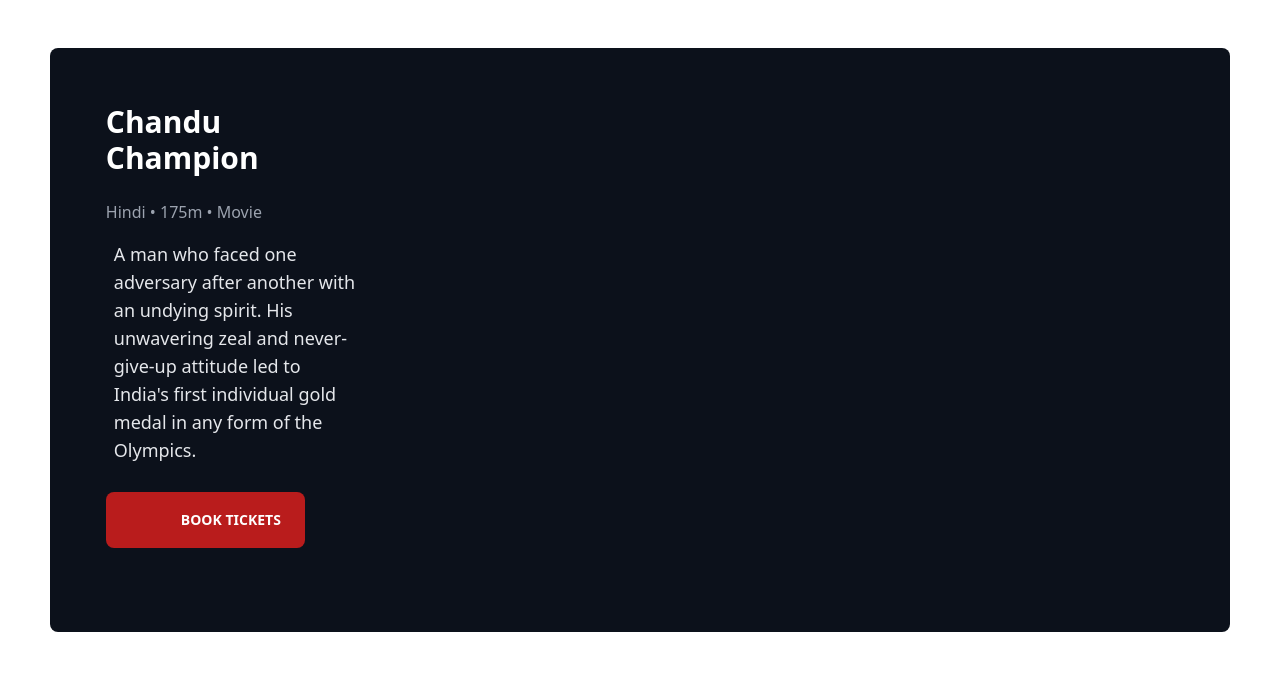
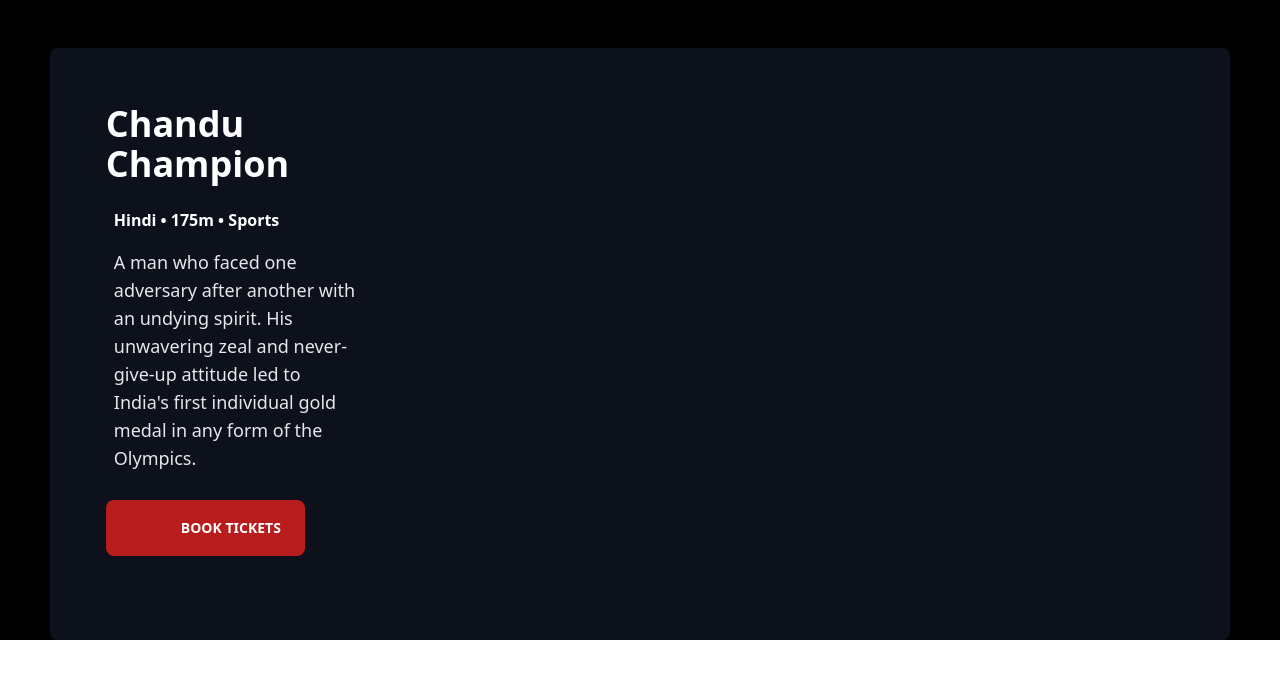
Before and after one commit to souvikree/FrontRow, a React (Create React App) app in the folder client/: page /movie/1 in a window 1280 px wide. Shown: the top 678 px of the page. Built offline with nearby package versions, Linux system fonts and the light colour scheme; some icons are missing.

Commit message:
Slider and movie width problem solved

```diff
--- a/client/src/App.js
+++ b/client/src/App.js
@@ -11,7 +11,7 @@
 function App() {
   const movie= Movielist[0]
   return (
-    <div className="w-screen h-screen">
+    <div className="App">
      <Router>
         {/* <Slider/> */}
         <Routes>
--- a/client/src/Pages/Home/Components/Slider/Slider.js
+++ b/client/src/Pages/Home/Components/Slider/Slider.js
@@ -39,14 +39,14 @@
                     className="w-full h-full rounded-2xl bg-center bg-cover flex transition-transform ease-out duration-500 object-cover cursor-pointer relative"
                 >
                     <div className="absolute inset-0 bg-gradient-to-b from-transparent to-black/80"></div>
-                    <div className="absolute bottom-0 p-6 flex flex-col space-y-2 max-w-lg z-10">
-                        <h4 className="text-white text-xl md:text-2xl lg:text-3xl font-bold">
+                    <div className="absolute bottom-0 left-0 p-6 flex flex-col space-y-2 max-w-lg z-10">
+                        <h4 className="text-white text-xl md:text-2xl lg:text-3xl font-bold text-left">
                             {Movielist[currentIndex].name}
                         </h4>
-                        <div className="text-gray-200 text-base font-bold">
+                        <div className="text-gray-200 text-base font-bold text-left">
                             {Movielist[currentIndex].date} • {Movielist[currentIndex].duration}m • ⭐{Movielist[currentIndex].rating}
                         </div>
-                        <div className="text-gray-200 text-lg font-bold mt-auto">
+                        <div className="text-gray-200 text-lg font-bold mt-auto text-left">
                             {Movielist[currentIndex].tag1} | {Movielist[currentIndex].tag2} | {Movielist[currentIndex].tag3}
                         </div>
                     </div>
--- a/client/src/Pages/Movie/Movie.js
+++ b/client/src/Pages/Movie/Movie.js
@@ -4,6 +4,7 @@
 import { useParams } from 'react-router-dom';
 
 import Movielist from '../Data/Movielist.js';
+import HeroSlider from '../Home/Components/Slider/Slider.js';
 
 function setZoom() {
     if (navigator.appVersion.indexOf("Win") !== -1) {
@@ -15,14 +16,15 @@
     const { movie_id } = useParams();
     setZoom();
     return (
-        <div className='w-full h-full flex'>
-        <div className='h-full '>
-            <div className="min-h-[calc(100vh-160px)] px-[calc(3.5vw+5px)] pt-12">
+
+        <div className='h-full w-full  bg-black  '>
+            <div className="min-h-[calc(100vh-160px)] px-[calc(3.5vw+5px)] pt-12 ">
                 <MovieDetails movie={Movielist[movie_id - 1]} />
+
                 {/* <ScreeningDetails movie={movieData[movie_id - 1]} /> */}
             </div>
         </div>
-        </div>
+
     );
 };
 
--- a/client/src/Pages/Movie/MovieDetails.js
+++ b/client/src/Pages/Movie/MovieDetails.js
@@ -19,19 +19,16 @@
   const movie = props.movie || defaultMovie;
 
   return (
-    <div className="flex flex-col md:flex-row mt-0 h-full w-full bg-[#0c111b] rounded-lg overflow-hidden">
+    <div className="flex flex-col md:flex-row mt-0 h-full w-full bg-[#0c111b] rounded-lg overflow-hidden justify-start">
       <div className="w-full md:w-2/5 p-9 md:p-14 pt-10 px-[36px]">
-        <h1 className="text-white text-3xl font-bold">{movie.name}</h1>
-        <div className="text-gray-400 text-base mt-6">
-          {movie.lang1} • {movie.duration}m • Movie
+        <h1 className="text-white text-4xl font-bold text-left">{movie.name}</h1>
+        <div className="text-white text-base font-semibold mt-6 pl-2 text-left">
+          {movie.lang1} • {movie.duration}m • {movie.genres}
         </div>
-        <div className="text-gray-200 text-lg mt-4 ml-2">{movie.desc}</div>
+        <div className="text-gray-200 text-lg mt-4 ml-2 text-left">{movie.desc}</div>
         <Link to={"/booking/" + movie.id} className="no-underline">
           <button className="mt-7 mb-7 rounded-lg text-base flex items-center h-14 bg-red-700 hover:bg-red-600 px-6">
-            <IconText
-              iconName={"openmoji:ticket"}
-              displayText={"BOOK TICKETS"}
-            />
+            <IconText iconName={"openmoji:ticket"} displayText={"BOOK TICKETS"} />
           </button>
         </Link>
       </div>
```
